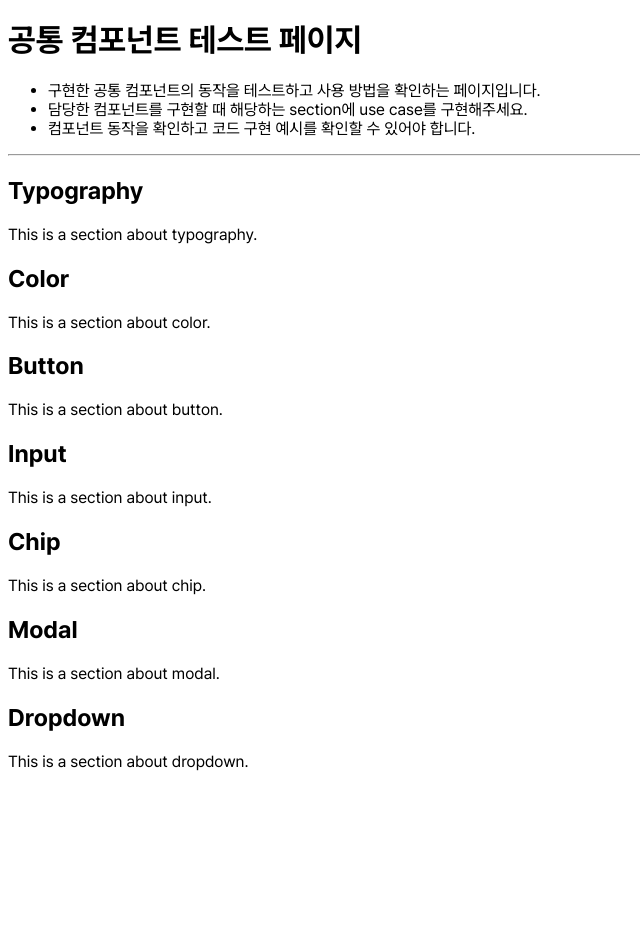
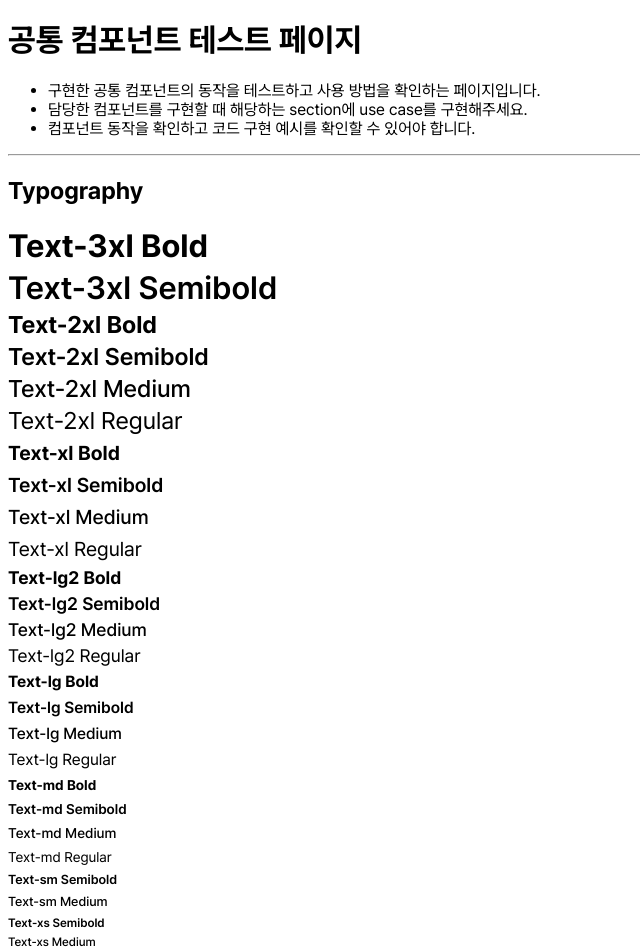
Before and after one commit to Codeit-FE18-Part3-Team4/Taskify, a Next.js app: page /test-components in a window 1280 px wide. Shown: the top 952 px of the page, without its empty margins (0-640 px from the left). Before the commit the page ends 800 px from the top, so only its background shows below. Built offline with nearby package versions, Linux system fonts and the light colour scheme.

Commit message:
✨ feat [#8] Typography component 구현

```diff
--- /dev/null
+++ b/src/components/typography/typography.module.css
@@ -0,0 +1,177 @@
+/* Text-3xl */
+
+.xl3-bold {
+  font-size: 32px;
+  font-weight: 700;
+  line-height: 42px;
+}
+
+.xl3-semibold {
+  font-size: 32px;
+  font-weight: 600;
+  line-height: 42px;
+}
+
+/* Text-2xl */
+
+.xl2-bold {
+  font-size: 24px;
+  font-weight: 700;
+  line-height: 32px;
+}
+
+.xl2-semibold {
+  font-size: 24px;
+  font-weight: 600;
+  line-height: 32px;
+}
+
+.xl2-medium {
+  font-size: 24px;
+  font-weight: 500;
+  line-height: 32px;
+}
+
+.xl2-regular {
+  font-size: 24px;
+  font-weight: 400;
+  line-height: 32px;
+}
+
+/* Text-xl */
+
+.xl-bold {
+  font-size: 20px;
+  font-weight: 700;
+  line-height: 32px;
+}
+
+.xl-semibold {
+  font-size: 20px;
+  font-weight: 600;
+  line-height: 32px;
+}
+
+.xl-medium {
+  font-size: 20px;
+  font-weight: 500;
+  line-height: 32px;
+}
+
+.xl-regular {
+  font-size: 20px;
+  font-weight: 400;
+  line-height: 32px;
+}
+
+/* Text-2lg */
+
+.lg2-bold {
+  font-size: 18px;
+  font-weight: 700;
+  line-height: 26px;
+}
+
+.lg2-semibold {
+  font-size: 18px;
+  font-weight: 600;
+  line-height: 26px;
+}
+
+.lg2-medium {
+  font-size: 18px;
+  font-weight: 500;
+  line-height: 26px;
+}
+
+.lg2-regular {
+  font-size: 18px;
+  font-weight: 400;
+  line-height: 26px;
+}
+
+/* Text-lg */
+
+.lg-bold {
+  font-size: 16px;
+  font-weight: 700;
+  line-height: 26px;
+}
+
+.lg-semibold {
+  font-size: 16px;
+  font-weight: 600;
+  line-height: 26px;
+}
+
+.lg-medium {
+  font-size: 16px;
+  font-weight: 500;
+  line-height: 26px;
+}
+
+.lg-regular {
+  font-size: 16px;
+  font-weight: 400;
+  line-height: 26px;
+}
+
+/* Text-md */
+
+.md-bold {
+  font-size: 14px;
+  font-weight: 700;
+  line-height: 24px;
+}
+
+.md-semibold {
+  font-size: 14px;
+  font-weight: 600;
+  line-height: 24px;
+}
+
+.md-medium {
+  font-size: 14px;
+  font-weight: 500;
+  line-height: 24px;
+}
+
+.md-regular {
+  font-size: 14px;
+  font-weight: 400;
+  line-height: 24px;
+}
+
+/* Text-sm */
+
+.sm-semibold {
+  font-size: 13px;
+  font-weight: 600;
+  line-height: 22px;
+}
+
+.sm-medium {
+  font-size: 13px;
+  font-weight: 500;
+  line-height: 22px;
+}
+
+/* Text-xs */
+
+.xs-semibold {
+  font-size: 12px;
+  font-weight: 600;
+  line-height: 20px;
+}
+
+.xs-medium {
+  font-size: 12px;
+  font-weight: 500;
+  line-height: 18px;
+}
+
+.xs-regular {
+  font-size: 12px;
+  font-weight: 400;
+  line-height: 18px;
+}
--- a/src/pages/test-components/index.tsx
+++ b/src/pages/test-components/index.tsx
@@ -1,3 +1,4 @@
+import typographyStyles from "@/components/typography/typography.module.css";
 import { ReactNode } from "react";
 
 function Section({ title, children }: { title: string; children: ReactNode }) {
@@ -6,6 +7,68 @@ function Section({ title, children }: { title: string; children: ReactNode }) {
       <h2>{title}</h2>
       {children}
     </section>
+  );
+}
+
+function Typography() {
+  const sizes = [
+    [
+      [typographyStyles["xl3-bold"], "Text-3xl Bold"],
+      [typographyStyles["xl3-semibold"], "Text-3xl Semibold"],
+    ],
+    [
+      [typographyStyles["xl2-bold"], "Text-2xl Bold"],
+      [typographyStyles["xl2-semibold"], "Text-2xl Semibold"],
+      [typographyStyles["xl2-medium"], "Text-2xl Medium"],
+      [typographyStyles["xl2-regular"], "Text-2xl Regular"],
+    ],
+    [
+      [typographyStyles["xl-bold"], "Text-xl Bold"],
+      [typographyStyles["xl-semibold"], "Text-xl Semibold"],
+      [typographyStyles["xl-medium"], "Text-xl Medium"],
+      [typographyStyles["xl-regular"], "Text-xl Regular"],
+    ],
+    [
+      [typographyStyles["lg2-bold"], "Text-lg2 Bold"],
+      [typographyStyles["lg2-semibold"], "Text-lg2 Semibold"],
+      [typographyStyles["lg2-medium"], "Text-lg2 Medium"],
+      [typographyStyles["lg2-regular"], "Text-lg2 Regular"],
+    ],
+    [
+      [typographyStyles["lg-bold"], "Text-lg Bold"],
+      [typographyStyles["lg-semibold"], "Text-lg Semibold"],
+      [typographyStyles["lg-medium"], "Text-lg Medium"],
+      [typographyStyles["lg-regular"], "Text-lg Regular"],
+    ],
+    [
+      [typographyStyles["md-bold"], "Text-md Bold"],
+      [typographyStyles["md-semibold"], "Text-md Semibold"],
+      [typographyStyles["md-medium"], "Text-md Medium"],
+      [typographyStyles["md-regular"], "Text-md Regular"],
+    ],
+    [
+      [typographyStyles["sm-semibold"], "Text-sm Semibold"],
+      [typographyStyles["sm-medium"], "Text-sm Medium"],
+    ],
+    [
+      [typographyStyles["xs-semibold"], "Text-xs Semibold"],
+      [typographyStyles["xs-medium"], "Text-xs Medium"],
+      [typographyStyles["xs-regular"], "Text-xs Regular"],
+    ],
+  ];
+
+  return (
+    <div>
+      {sizes.map((sizeGroup, index) => (
+        <div key={index}>
+          {sizeGroup.map((size) => (
+            <div key={size[0]} className={size[0]}>
+              {size[1]}
+            </div>
+          ))}
+        </div>
+      ))}
+    </div>
   );
 }
 
@@ -30,7 +93,7 @@ export default function Page() {
       </header>
       <hr />
       <Section title="Typography">
-        <p>This is a section about typography.</p>
+        <Typography />
       </Section>
       <Section title="Color">
         <p>This is a section about color.</p>
```
